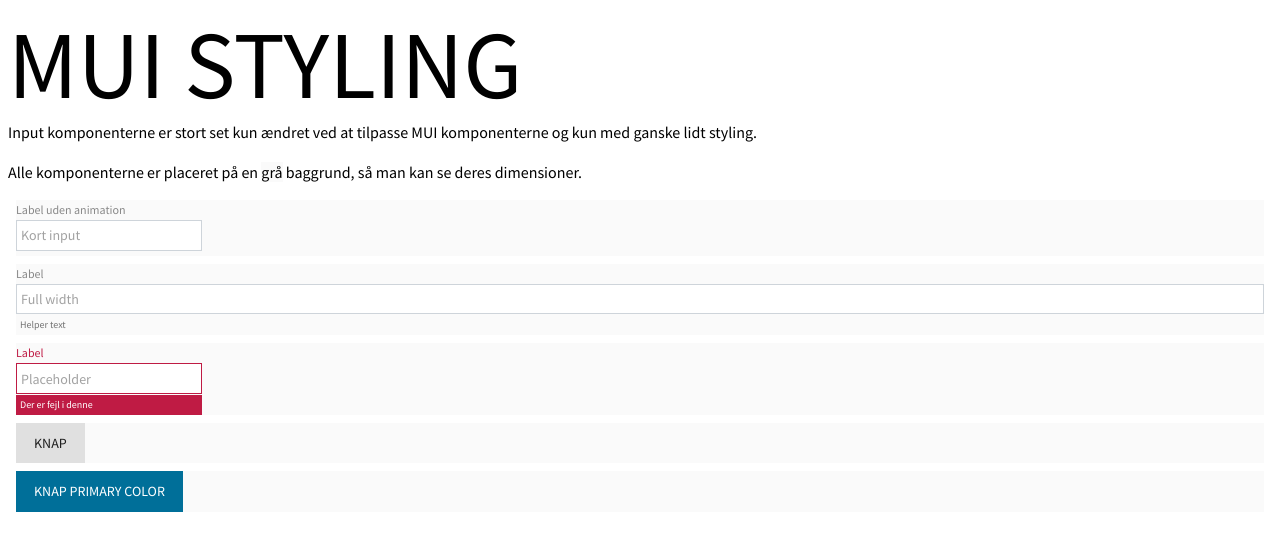
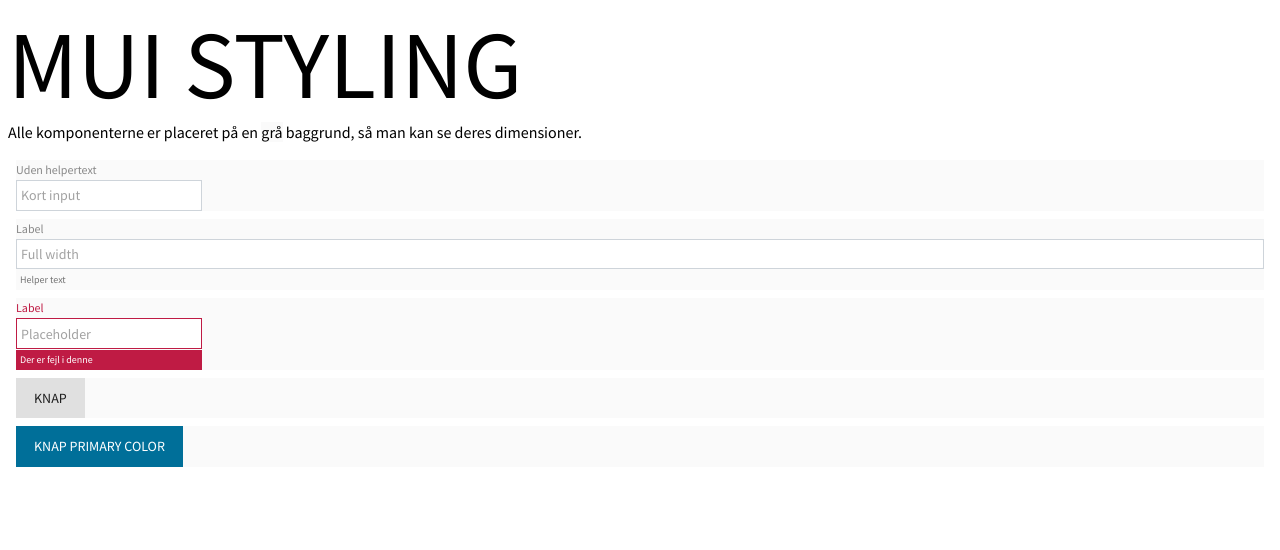
Before and after one commit to ilbrando/mui-styling, a React (Create React App) app: page / in a window 1280 px wide. Shown: the top 550 px of the page. Built offline with nearby package versions, Linux system fonts and the light colour scheme.

Commit message:
Only show formhelper text when defined

```diff
--- a/src/components/textfield/textfield.tsx
+++ b/src/components/textfield/textfield.tsx
@@ -18,7 +18,7 @@ const component: React.FC<Props> = props => {
     <FormControl color="primary" fullWidth={fullWidth} error={error}>
       <InputLabel shrink>{label}</InputLabel>
       <InputBase value={value} placeholder={placeholder} error={error}/>
-      <FormHelperText>{helperText}</FormHelperText>
+      {helperText && <FormHelperText>{helperText}</FormHelperText>}
     </FormControl>
   );
 };
--- a/src/index.tsx
+++ b/src/index.tsx
@@ -92,26 +92,21 @@ const App = () => (
     <Typography variant="h1">MUI STYLING</Typography>
     <Box>
       <Typography variant="body1" paragraph>
-        Input komponenterne er stort set kun ændret ved at tilpasse MUI
-        komponenterne og kun med ganske lidt styling.
-      </Typography>
-      <Typography variant="body1" paragraph>
         Alle komponenterne er placeret på en{" "}
-        <Box display="inline" bgcolor={grey[50]}>
+        <Box display="inline" component="span" bgcolor={grey[50]}>
           grå
         </Box>{" "}
         baggrund, så man kan se deres dimensioner.
       </Typography>
     </Box>
     <Box m={1} bgcolor={grey[50]}>
-      <TextField placeholder="Kort input" label="Label uden animation" />
+      <TextField placeholder="Kort input" label="Uden helpertext" />
     </Box>
     <Box m={1} bgcolor={grey[50]}>
       <TextField fullWidth placeholder="Full width" label="Label" helperText="Helper text" />
     </Box>
     <Box m={1} bgcolor={grey[50]}>
       <TextField placeholder="Placeholder" label="Label" error helperText="Der er fejl i denne"/>
-
     </Box>
     <Box m={1} bgcolor={grey[50]}>
       <Button>Knap</Button>
```
